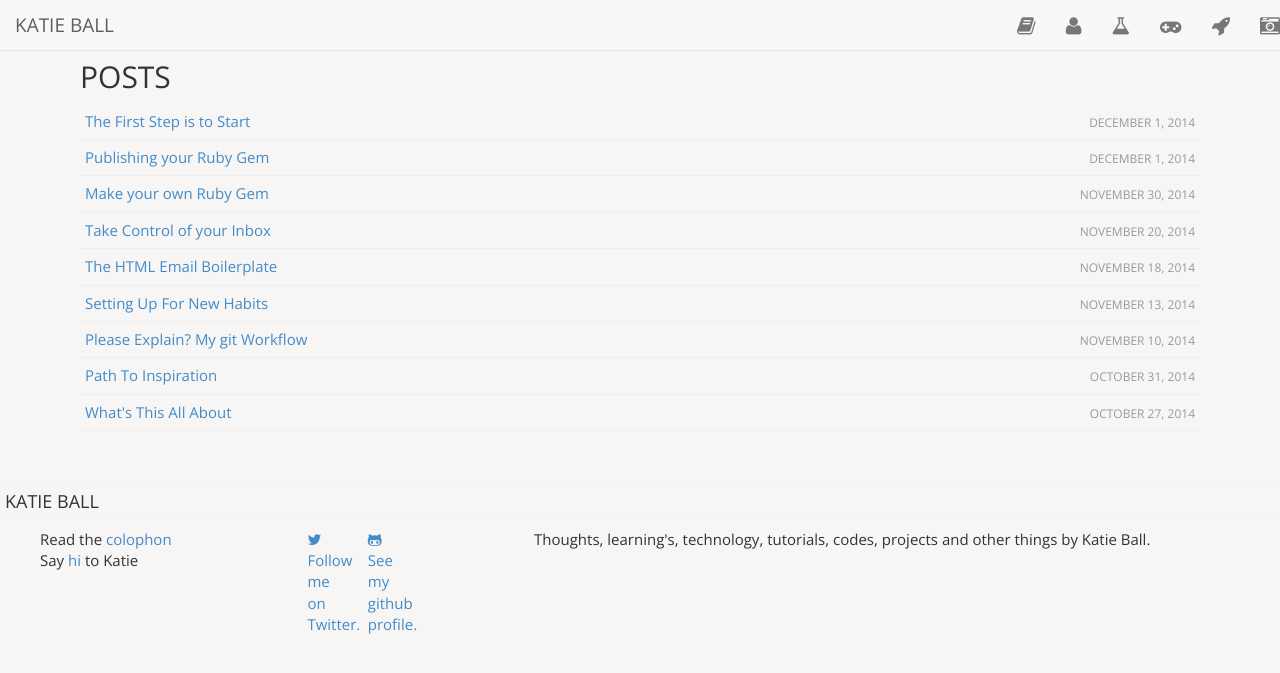
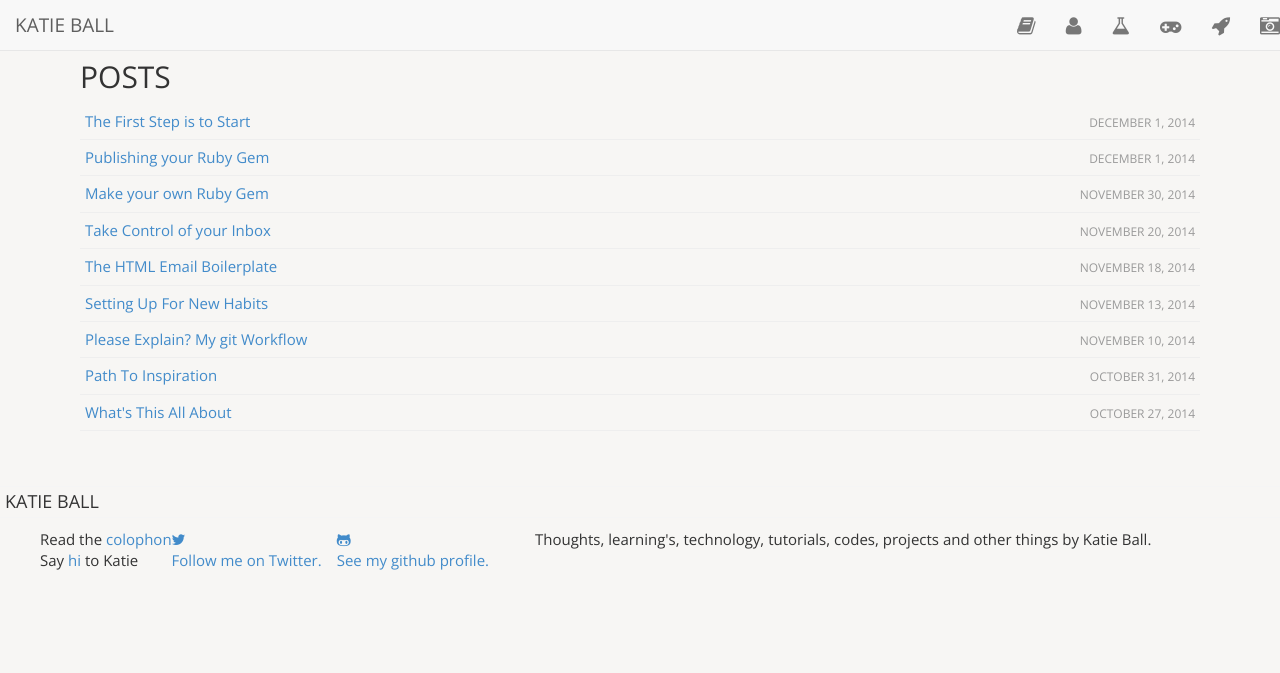
Before and after one commit to roachhd/roachhd.github.io, a Jekyll site: the page built from index.html, in a window 1280 px wide. Shown: the top 673 px of the page. Built offline with Jekyll 4.4.1, drawn with Linux system fonts in a browser that asks for light colours; nearby versions of some CDN libraries.

Commit message:
Update footer.html

```diff
--- a/_includes/footer.html
+++ b/_includes/footer.html
@@ -33,7 +33,7 @@
           {% endif %}
         </ul> -->
 
-<div class="col-lg-2 col-lg-offset-4">
+<!-- <div class="col-lg-2 col-lg-offset-4"> -->
           <a href="https://twitter.com/{{ site.author.twitter }}">
             <i class="fa fa-twitter"></i>
             <div>Follow me on Twitter.</div>
```
